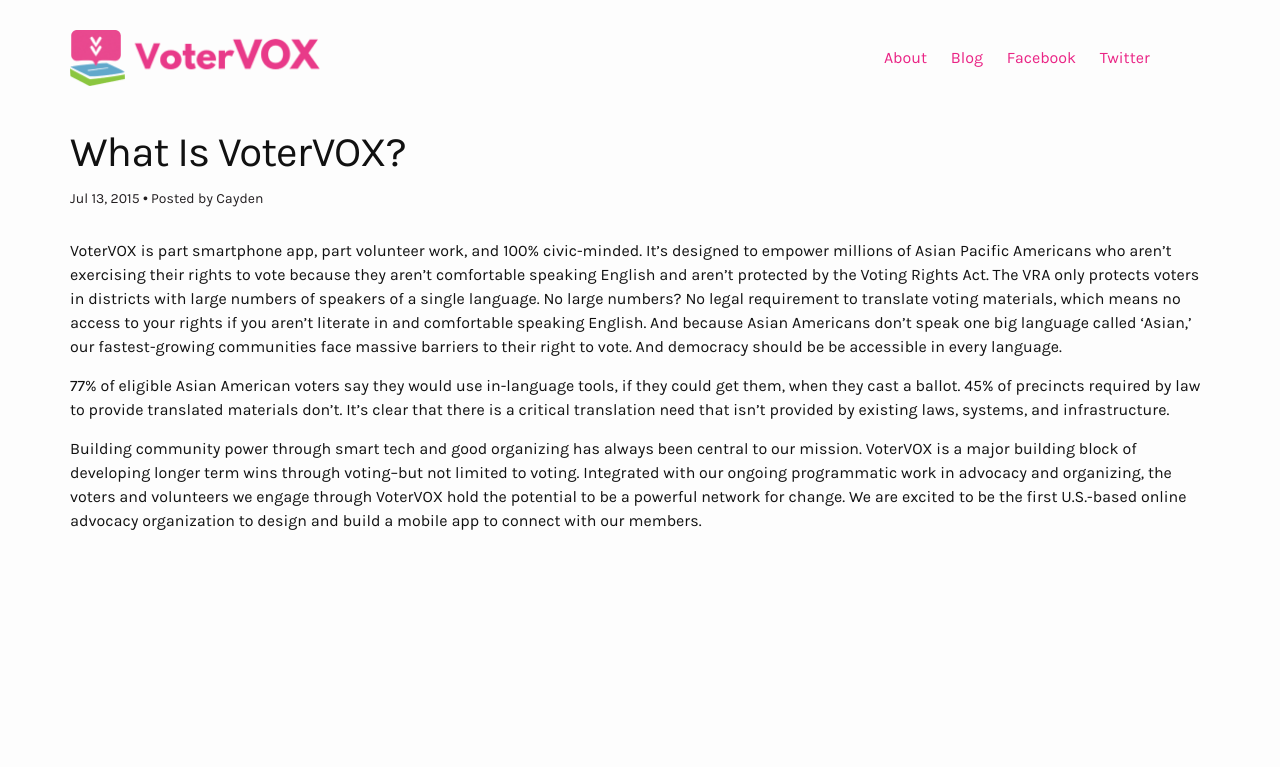
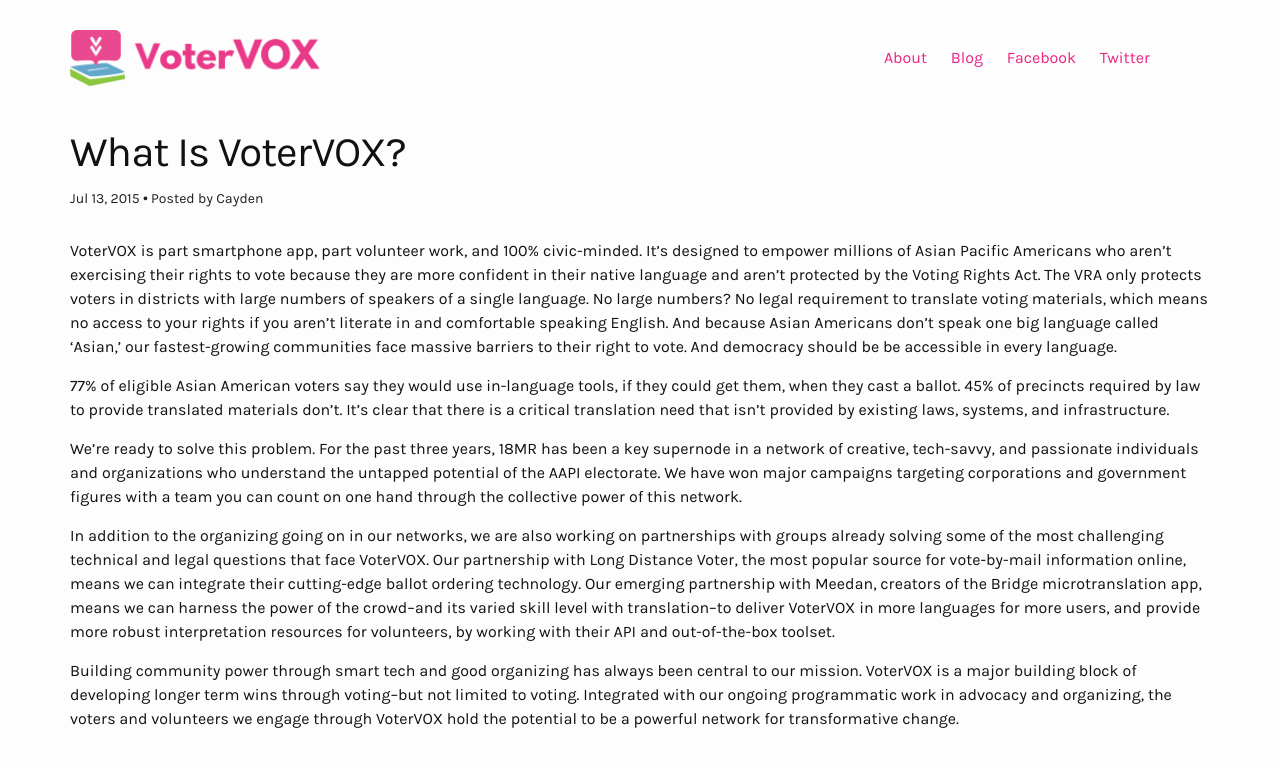
Before and after one commit to 18mr/votervox, a Jekyll site: the page built from _posts/2015-07-13-project-overview.md, in a window 1280 px wide. Shown: the top 767 px of the page. Built offline with Jekyll 4.4.1, drawn with Linux system fonts in a browser that asks for light colours.

Commit message:
Update 2015-07-13-project-overview.md

```diff
--- a/_posts/2015-07-13-project-overview.md
+++ b/_posts/2015-07-13-project-overview.md
@@ -4,11 +4,15 @@ title: 'What Is VoterVOX?'
 permalink: /what-is-votervox/
 category: blog
 author: Cayden
-blurb: "VoterVOX is part smartphone app, part volunteer work, and 100% civic-minded. It’s designed to empower millions of Asian Pacific Americans who aren’t exercising their rights to vote because they aren’t comfortable in English and aren’t protected by the Voting Rights Act. The VRA only protects voters in districts with large numbers of speakers of a single language. No large numbers? No legal requirement to translate voting materials, which means no access to your rights if you aren't literate in and comfortable speaking English. And because Asian Americans don't speak one big language called 'Asian,' our fastest-growing communities face massive barriers to their right to vote. And democracy should be be accessible in every language."
+blurb: "VoterVOX is part smartphone app, part volunteer work, and 100% civic-minded. It’s designed to empower millions of Asian Pacific Americans who aren’t exercising their rights to vote because they are more confident in their native language and aren’t protected by the Voting Rights Act. The VRA only protects voters in districts with large numbers of speakers of a single language. No large numbers? No legal requirement to translate voting materials, which means no access to your rights if you aren't literate in and comfortable speaking English. And because Asian Americans don't speak one big language called 'Asian,' our fastest-growing communities face massive barriers to their right to vote. And democracy should be be accessible in every language."
 ---
 
-VoterVOX is part smartphone app, part volunteer work, and 100% civic-minded. It’s designed to empower millions of Asian Pacific Americans who aren’t exercising their rights to vote because they aren’t comfortable speaking English and aren’t protected by the Voting Rights Act. The VRA only protects voters in districts with large numbers of speakers of a single language. No large numbers? No legal requirement to translate voting materials, which means no access to your rights if you aren't literate in and comfortable speaking English. And because Asian Americans don't speak one big language called 'Asian,' our fastest-growing communities face massive barriers to their right to vote. And democracy should be be accessible in every language.
+VoterVOX is part smartphone app, part volunteer work, and 100% civic-minded. It’s designed to empower millions of Asian Pacific Americans who aren’t exercising their rights to vote because they are more confident in their native language and aren’t protected by the Voting Rights Act. The VRA only protects voters in districts with large numbers of speakers of a single language. No large numbers? No legal requirement to translate voting materials, which means no access to your rights if you aren't literate in and comfortable speaking English. And because Asian Americans don't speak one big language called 'Asian,' our fastest-growing communities face massive barriers to their right to vote. And democracy should be be accessible in every language.
 
 77% of eligible Asian American voters say they would use in-language tools, if they could get them, when they cast a ballot. 45% of precincts required by law to provide translated materials don’t. It’s clear that there is a critical translation need that isn’t provided by existing laws, systems, and infrastructure.
 
-Building community power through smart tech and good organizing has always been central to our mission. VoterVOX is a major building block of developing longer term wins through voting--but not limited to voting. Integrated with our ongoing programmatic work in advocacy and organizing, the voters and volunteers we engage through VoterVOX hold the potential to be a powerful network for change. We are excited to be the first U.S.-based online advocacy organization to design and build a mobile app to connect with our members.
+We're ready to solve this problem. For the past three years, 18MR has been a key supernode in a network of creative, tech-savvy, and passionate individuals and organizations who understand the untapped potential of the AAPI electorate. We have won major campaigns targeting corporations and government figures with a team you can count on one hand through the collective power of this network.
+
+In addition to the organizing going on in our networks, we are also working on partnerships with groups already solving some of the most challenging technical and legal questions that face VoterVOX. Our partnership with Long Distance Voter, the most popular source for vote-by-mail information online, means we can integrate their cutting-edge ballot ordering technology. Our emerging partnership with Meedan, creators of the Bridge microtranslation app, means we can harness the power of the crowd--and its varied skill level with translation--to deliver VoterVOX in more languages for more users, and provide more robust interpretation resources for volunteers, by working with their API and out-of-the-box toolset.
+
+Building community power through smart tech and good organizing has always been central to our mission. VoterVOX is a major building block of developing longer term wins through voting--but not limited to voting. Integrated with our ongoing programmatic work in advocacy and organizing, the voters and volunteers we engage through VoterVOX hold the potential to be a powerful network for transformative change.
```
